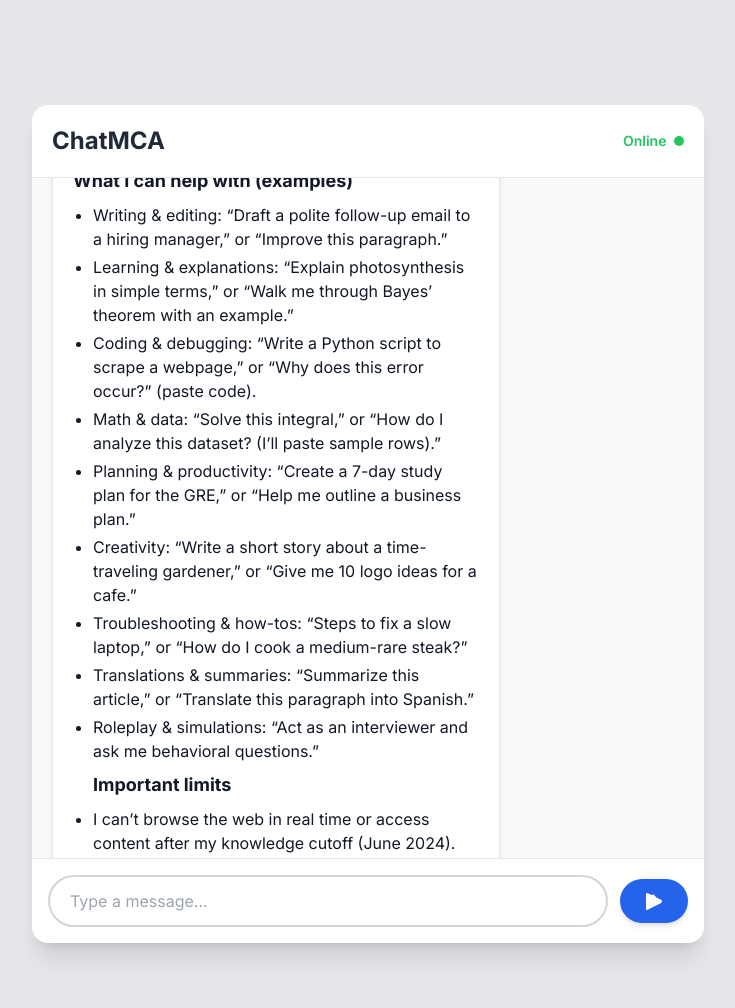
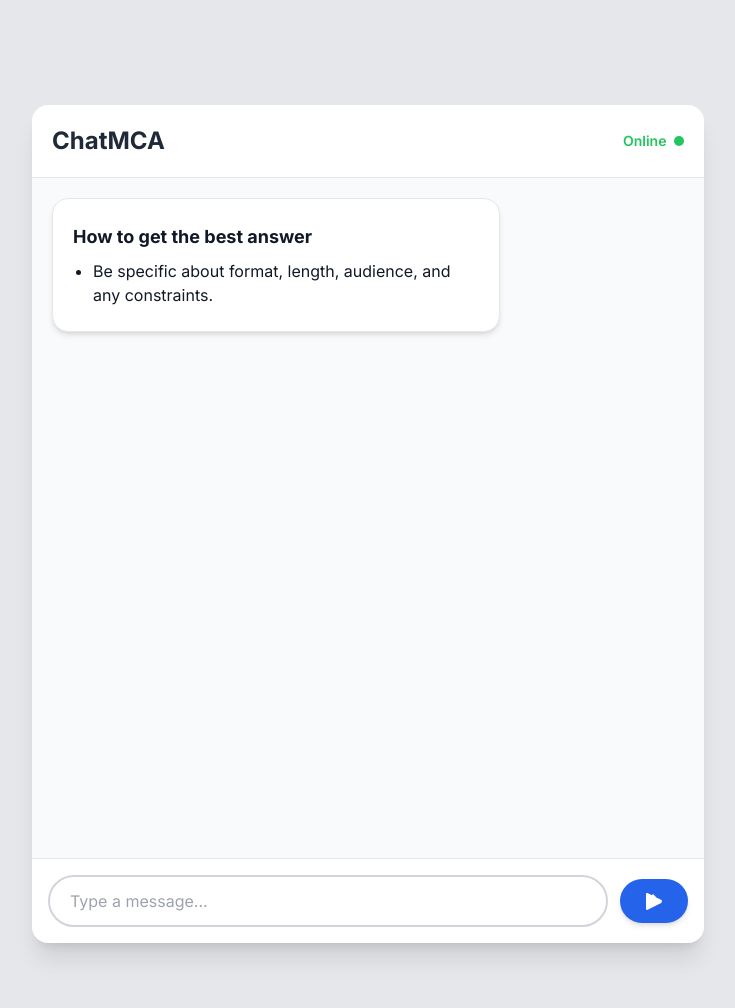
Before and after one commit to Skand03/ChatMca-chatbot, a Django app: page / in a window 1280 px wide. Shown: the top 1008 px of the page, without its empty margins (272-1007 px from the left). Run offline with Django 5.2, Linux system fonts and the light colour scheme; some libraries are stand-ins or nearby versions.

Commit message:
version2

```diff
--- a/chat/templates/chat/index.html
+++ b/chat/templates/chat/index.html
@@ -227,29 +227,10 @@
 
         // Welcome message content (can include markdown formatting)
         const welcomeMessageContent = {
-            reply: `Short answer: almost anything useful, explainable, or creative — within a few important limits. Here’s a quick guide to what I can do and how to ask.
-## What I can help with (examples)
-- Writing & editing: “Draft a polite follow-up email to a hiring manager,” or “Improve this paragraph.”
-- Learning & explanations: “Explain photosynthesis in simple terms,” or “Walk me through Bayes’ theorem with an example.”
-- Coding & debugging: “Write a Python script to scrape a webpage,” or “Why does this error occur?” (paste code).
-- Math & data: “Solve this integral,” or “How do I analyze this dataset? (I’ll paste sample rows).”
-- Planning & productivity: “Create a 7-day study plan for the GRE,” or “Help me outline a business plan.”
-- Creativity: “Write a short story about a time-traveling gardener,” or “Give me 10 logo ideas for a cafe.”
-- Troubleshooting & how-tos: “Steps to fix a slow laptop,” or “How do I cook a medium-rare steak?”
-- Translations & summaries: “Summarize this article,” or “Translate this paragraph into Spanish.”
-- Roleplay & simulations: “Act as an interviewer and ask me behavioral questions.”
-
-## Important limits
-- I can’t browse the web in real time or access content after my knowledge cutoff (June 2024).
-- I don’t have access to your private files or accounts unless you paste the text here.
-- I’m not a licensed professional — for medical, legal, or financial decisions, I can provide general info but not certified advice.
-- Don’t share sensitive personal data (passwords, SSNs, etc.).
-
+            reply: `
 ## How to get the best answer
 - Be specific about format, length, audience, and any constraints.
-- If you want revisions, tell me what to change.
-
-Want to try one now? Tell me what you need (short task, a question, or pick a sample from above).`,
+`,
             sources: []
         };
 
```
